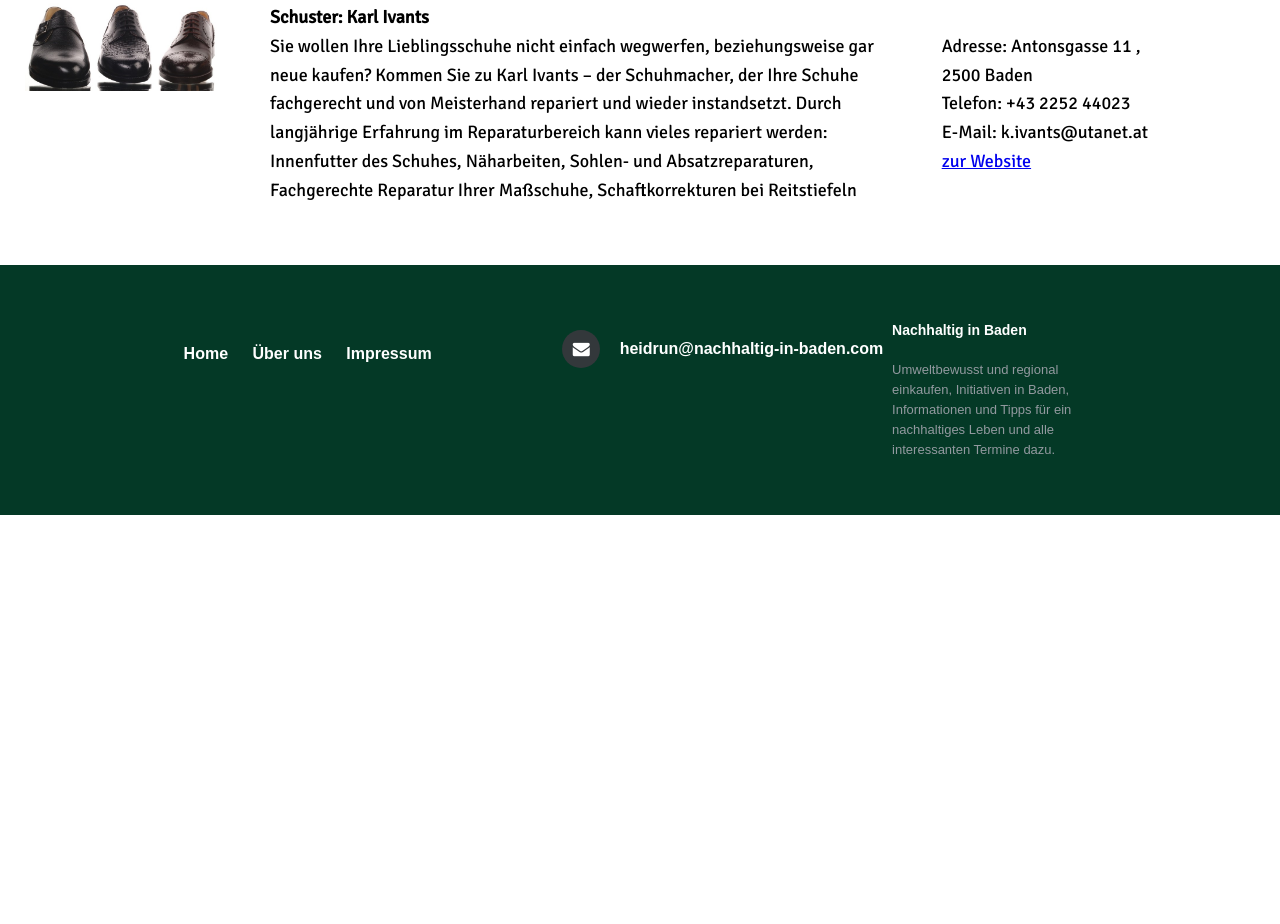
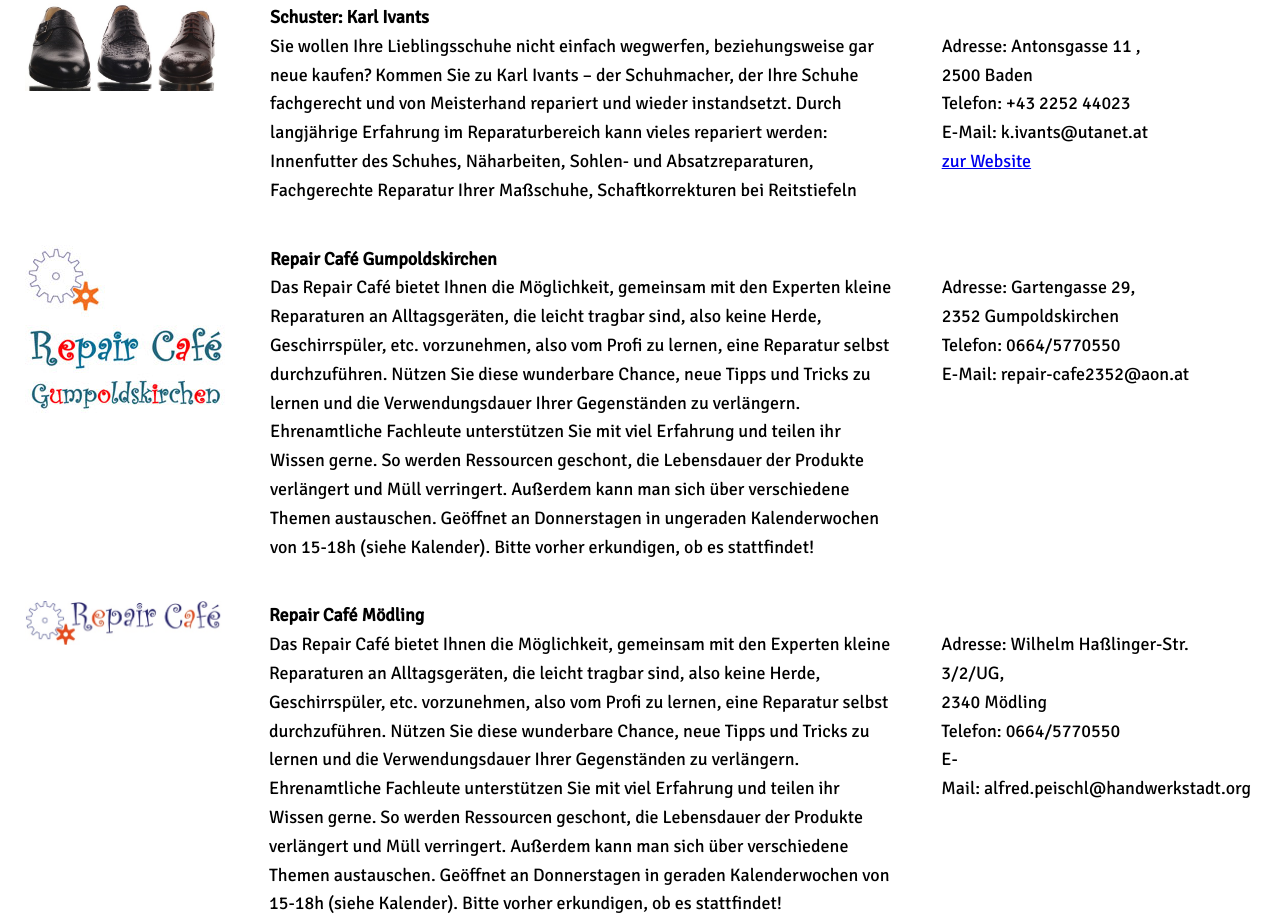
Before and after one commit to gottfired/nachhaltig-in-baden, a website: page Weiterverwenden.html in a window 1280 px wide. Shown: the part 3016-3940 px from the top of the page. Before the commit the page ends 3531 px from the top, so only its background shows below. Drawn offline with nearby package versions, Linux system fonts and the light colour scheme.

Commit message:
new stuff

```diff
--- a/Weiterverwenden.html
+++ b/Weiterverwenden.html
@@ -28,7 +28,8 @@
 <body>
 
   <nav id="navMenu"></nav>
-  <div style="background-color: rgb(33, 32, 36);" data-parallax="scroll" data-z-index="1" data-image-src="bilder/reuse.jpg" class="topcontainer">
+  <div style="background-color: rgb(33, 32, 36);" data-parallax="scroll" data-z-index="1" data-image-src="bilder/reuse.jpg"
+    class="topcontainer">
     <h1 id="header" class="break-word">Weiter&shy;ver&shy;wen&shy;den</h1>
   </div>
 
@@ -91,7 +92,8 @@
           werden von der Aktion <a target="_blank" rel="noopener noreferrer" href="https://www.kinderschuhe-osteuropa.at/">„Kinderschuhe
             für Osteuropa“</a>
           mehrmals jährlich vor Ort verteilt. Wir freuen uns über Ihre Wollspenden, abzugeben im
-          Büro der Badener Zeitung oder in der Pfarre St. Josef Leesdorf. Gerne suchen wir auch noch fleißige Strickereinnen,
+          Büro der Badener Zeitung oder in der Pfarre St. Josef Leesdorf. Gerne suchen wir auch noch fleißige
+          Strickereinnen,
           die uns helfen aus den Wollspenden warme Kleidung zu machen!</p>
         <p class="item" style="flex:2;"><br>Adresse: Wassergasse 1,<br>Leesdorfer Hauptstr. 74,<br>2500 Baden<br>
       </div>
@@ -190,6 +192,35 @@
           <a target="_blank" rel="noopener noreferrer" href="http://www.schuhmacher-baden.at/">zur Website</a></p>
       </div>
 
+      <div class="content_container">
+        <img style="max-width: 200px; max-height: 169px;" class="item" style="flex:1;" src="bilder/repair-cafe-gump.jpg">
+        <p class="itemm" style="flex:4;"><b>Repair Café Gumpoldskirchen</b><br>Das Repair Café bietet Ihnen die
+          Möglichkeit, gemeinsam mit den Experten kleine Reparaturen an Alltagsgeräten, die leicht tragbar sind, also
+          keine Herde, Geschirrspüler, etc. vorzunehmen, also vom Profi zu lernen, eine Reparatur selbst durchzuführen.
+          Nützen Sie diese wunderbare Chance, neue Tipps und Tricks zu lernen und die Verwendungsdauer Ihrer Gegenständen zu
+          verlängern. Ehrenamtliche Fachleute unterstützen Sie mit viel Erfahrung und teilen ihr Wissen gerne. So
+          werden Ressourcen geschont, die Lebensdauer der Produkte verlängert und Müll verringert. Außerdem kann man
+          sich über verschiedene Themen austauschen. Geöffnet an Donnerstagen in ungeraden Kalenderwochen von 15-18h (siehe Kalender). Bitte vorher erkundigen, ob es stattfindet!</p>
+        <p class="item" style="flex:2;"><br>Adresse: Gartengasse 29,<br>2352 Gumpoldskirchen<br>
+          Telefon: 0664/5770550<br>
+          E-Mail: repair-cafe2352@aon.at<br>
+      </div>
+
+      <div class="content_container">
+        <img style="max-width: 200px; max-height: 44px;" class="item" style="flex:1;" src="bilder/repair-cafe.jpg">
+        <p class="itemm" style="flex:4;"><b>Repair Café Mödling</b><br>Das Repair Café bietet Ihnen die
+          Möglichkeit, gemeinsam mit den Experten kleine Reparaturen an Alltagsgeräten, die leicht tragbar sind, also
+          keine Herde, Geschirrspüler, etc. vorzunehmen, also vom Profi zu lernen, eine Reparatur selbst durchzuführen.
+          Nützen Sie diese wunderbare Chance, neue Tipps und Tricks zu lernen und die Verwendungsdauer Ihrer Gegenständen zu
+          verlängern. Ehrenamtliche Fachleute unterstützen Sie mit viel Erfahrung und teilen ihr Wissen gerne. So
+          werden Ressourcen geschont, die Lebensdauer der Produkte verlängert und Müll verringert. Außerdem kann man
+          sich über verschiedene Themen austauschen. Geöffnet an Donnerstagen in geraden Kalenderwochen von 15-18h (siehe Kalender). Bitte vorher erkundigen, ob es stattfindet!</p>
+        <p class="item" style="flex:2;"><br>Adresse: Wilhelm Haßlinger-Str. 3/2/UG,<br>2340 Mödling<br>
+          Telefon: 0664/5770550<br>
+          E-Mail: alfred.peischl@handwerkstadt.org<br>
+      </div>
+
+
     </div>
 
   </div>
```
Also changed, not shown: CO2Komp.html (+1 -1 lines), ZeroWaste.html (+1 -1 lines), about_us.html (+4 -3 lines), bilder/Logo-RWdOe.jpg (added), bilder/logo_fuellbar.png (added), bilder/repair-cafe-gump.jpg (added), bilder/repair-cafe.jpg (added).
